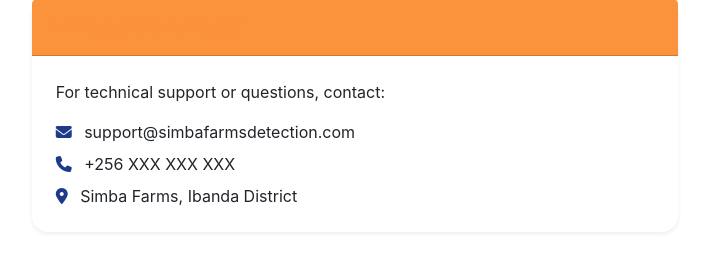
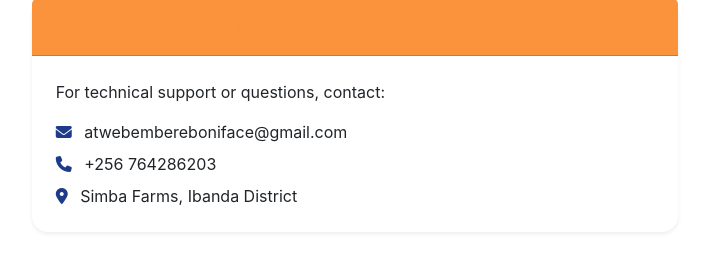
Before and after one commit to Atwebembere-Boniface/New_FMD, a Django app: page /help/ in a window 1280 px wide. Shown: the part 1493-1749 px from the top of the page, without its empty margins (410-1119 px from the left). Run offline with Django 5.2, Linux system fonts and the light colour scheme; the visitor is signed in with stand-in values (Sample User, id 1).

Commit message:
help-commit

```diff
--- a/templates/dashboard/help.html
+++ b/templates/dashboard/help.html
@@ -125,8 +125,8 @@
                         <div class="card-body p-4">
                             <p class="mb-3">For technical support or questions, contact:</p>
                             <ul class="list-unstyled mb-0">
-                                <li class="mb-2"><i class="fas fa-envelope text-primary me-2"></i> support@simbafarmsdetection.com</li>
-                                <li class="mb-2"><i class="fas fa-phone text-primary me-2"></i> +256 XXX XXX XXX</li>
+                                <li class="mb-2"><i class="fas fa-envelope text-primary me-2"></i> atwebembereboniface@gmail.com</li>
+                                <li class="mb-2"><i class="fas fa-phone text-primary me-2"></i> +256 764286203</li>
                                 <li><i class="fas fa-map-marker-alt text-primary me-2"></i> Simba Farms, Ibanda District</li>
                             </ul>
                         </div>
```
